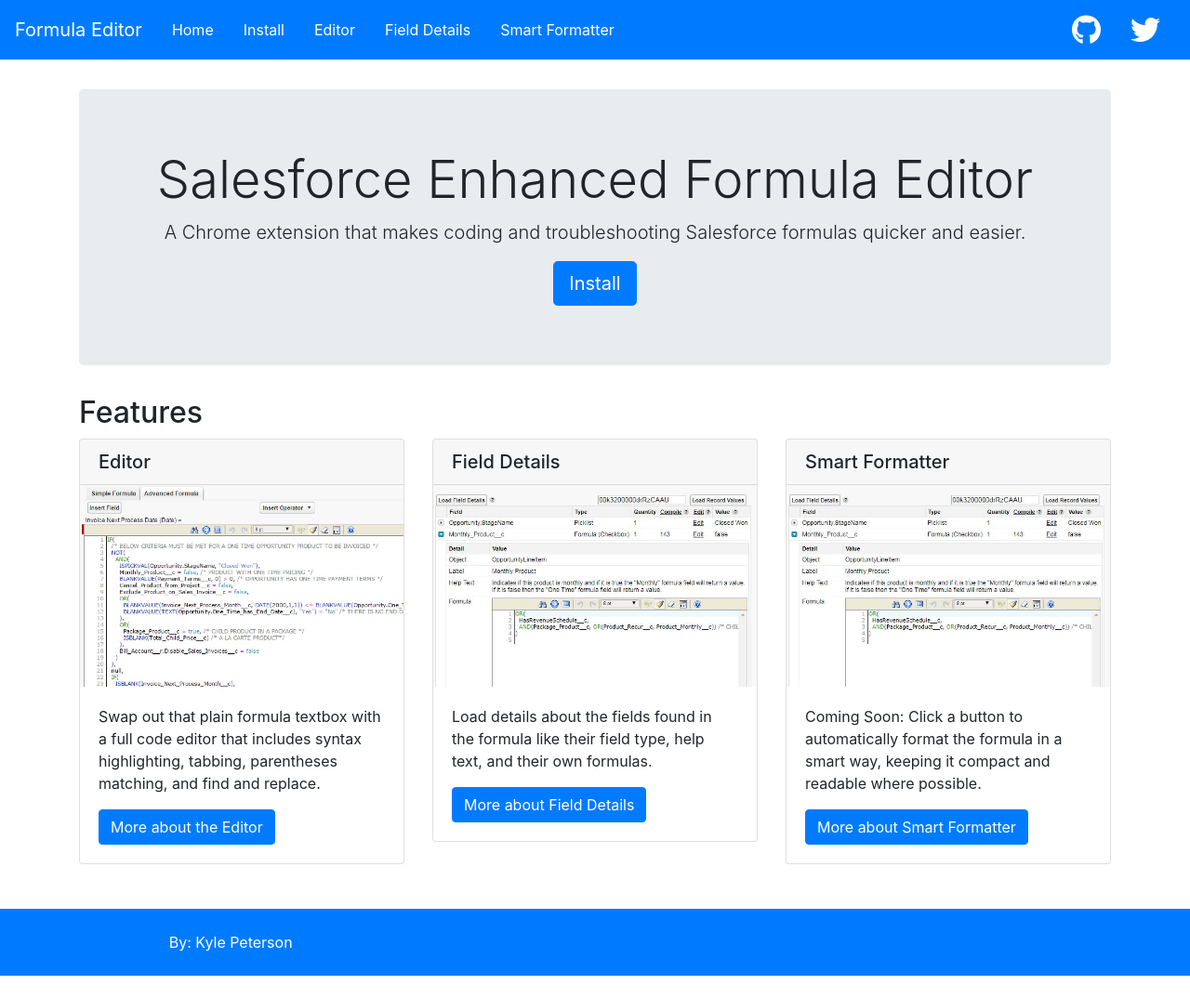
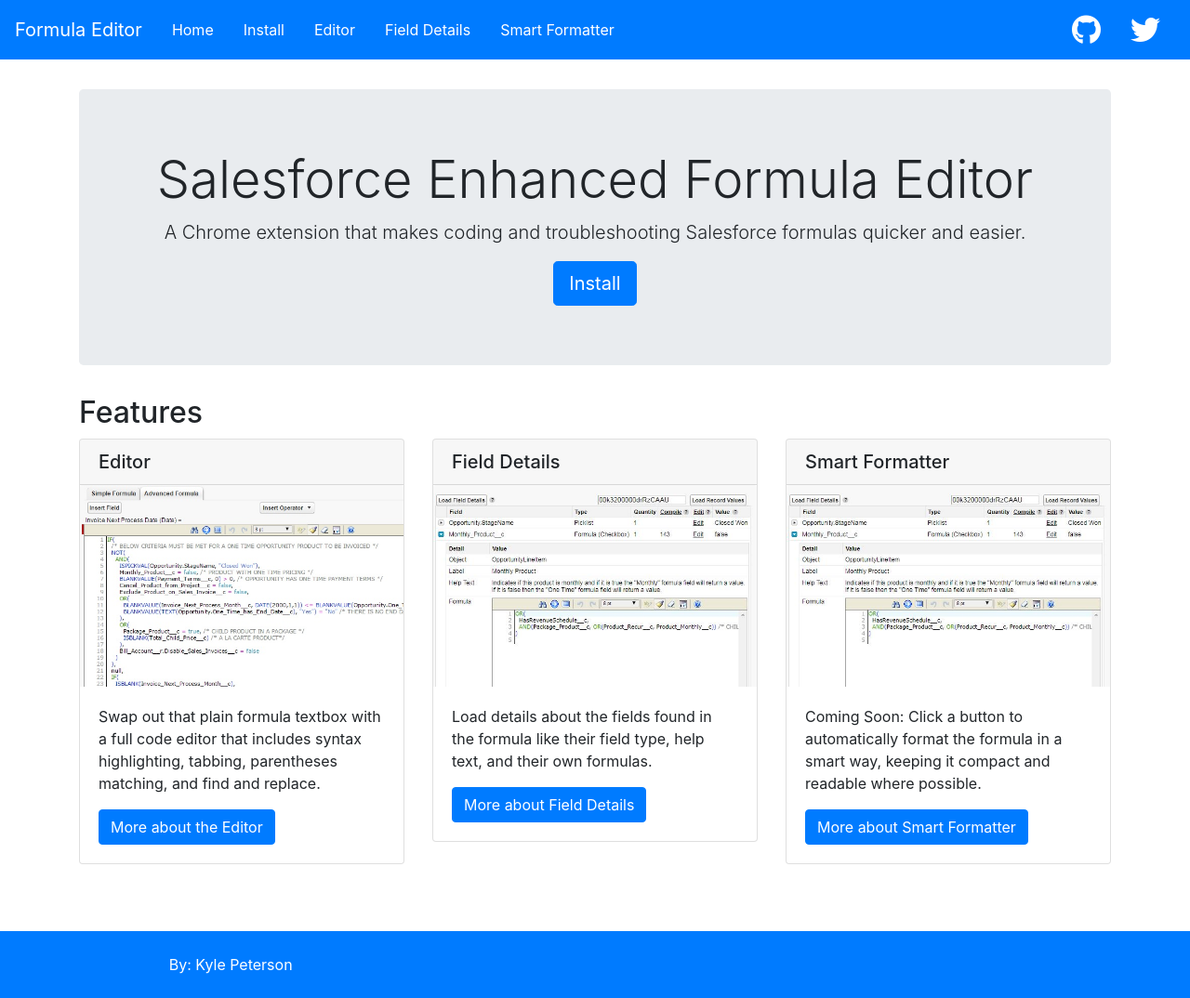
Before and after one commit to kpeterson85/Salesforce-Enhanced-Formula-Editor-Chrome-Extension, a Jekyll site: the page built from index.html, in a window 1280 px wide and 1074 px high. Shown: the whole window at 93% size. Built offline with Jekyll 4.4.1, drawn with Linux system fonts in a browser that asks for light colours; nearby versions of some CDN libraries.

Commit message:
Mobile spacing fix

```diff
--- a/index.html
+++ b/index.html
@@ -13,7 +13,7 @@
           </div>
         </div>
         <div class="row">
-          <div class="col-xs-12 col-lg-4">
+          <div class="col-xs-12 col-lg-4 mb-4">
             <div class="card">
               <h5 class="card-header">Editor</h5>
               <img class="card-img-top" src="assets/images/home_editor.jpg" alt="Card image cap">
@@ -23,7 +23,7 @@
               </div>
             </div>
           </div>
-          <div class="col-xs-12 col-lg-4">
+          <div class="col-xs-12 col-lg-4 mb-4">
             <div class="card">
               <h5 class="card-header">Field Details</h5>
               <img class="card-img-top" src="assets/images/home_fielddetails.jpg" alt="Card image cap">
@@ -33,7 +33,7 @@
               </div>
             </div>
           </div>
-          <div class="col-xs-12 col-lg-4">
+          <div class="col-xs-12 col-lg-4 mb-4">
             <div class="card">
               <h5 class="card-header">Smart Formatter</h5>
               <img class="card-img-top" src="assets/images/home_fielddetails.jpg" alt="Card image cap">
```
